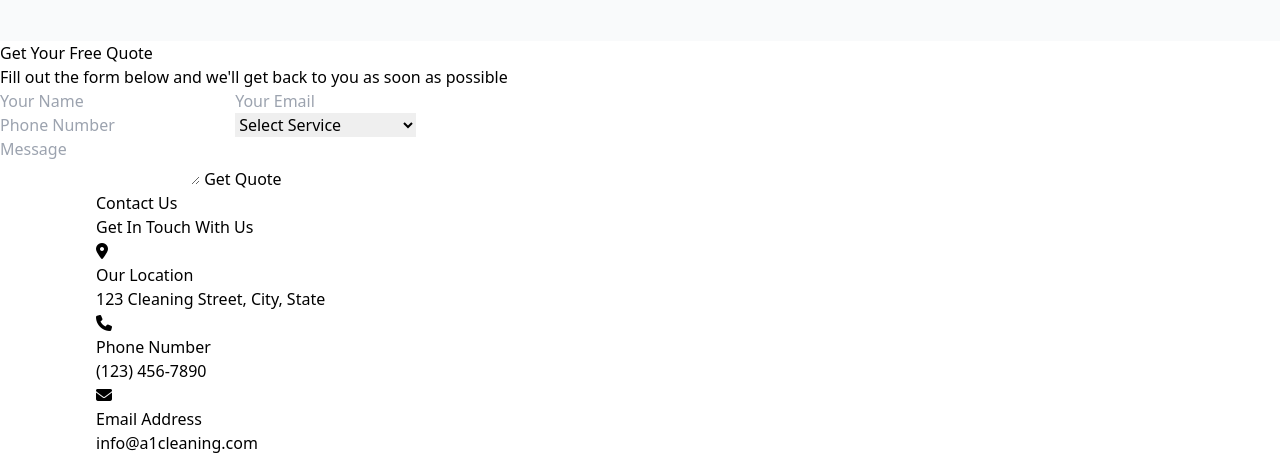
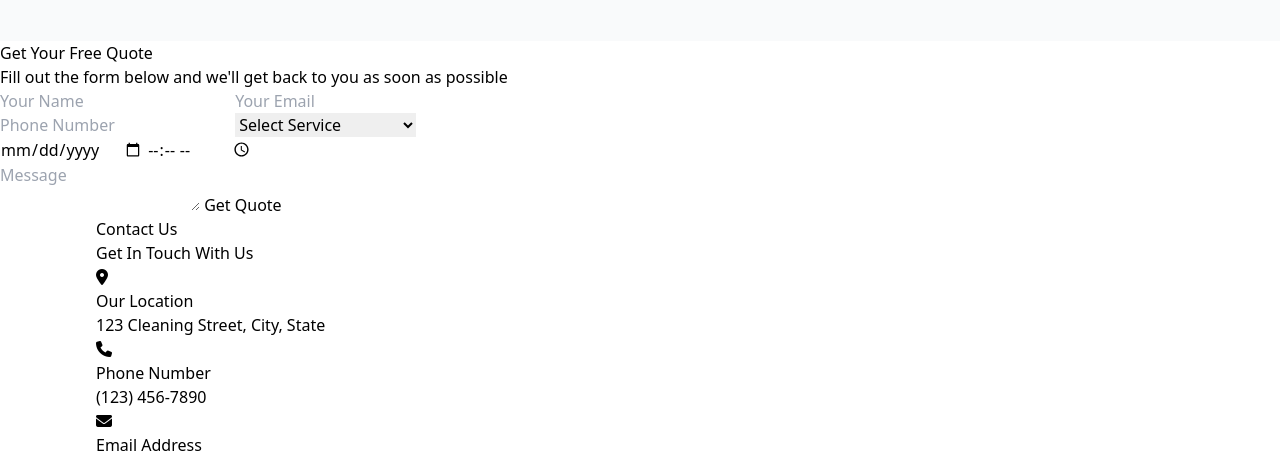
Before and after one commit to nyagooh/A1proffesional-cleaning, a website: page index.html in a window 1280 px wide. Shown: the part 4220-4680 px from the top of the page. Drawn offline with nearby package versions, Linux system fonts and the light colour scheme.

Commit message:
add date section for scheduling service

```diff
--- a/index.html
+++ b/index.html
@@ -617,6 +617,10 @@
                             <option value="deep">Deep Cleaning</option>
                         </select>
                     </div>
+                    <div class="form-row">
+                        <input type="date" placeholder="Preferred Date" required>
+                        <input type="time" placeholder="Preferred Time" required>
+                    </div>
                     <textarea placeholder="Message" required></textarea>
                     <button type="submit" class="submit-btn">Get Quote</button>
                 </form>
```
